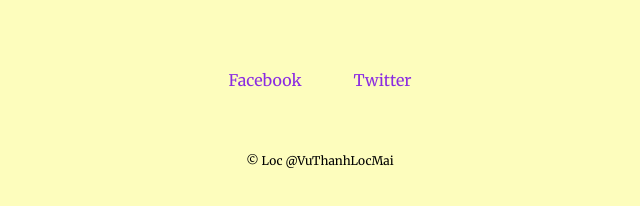
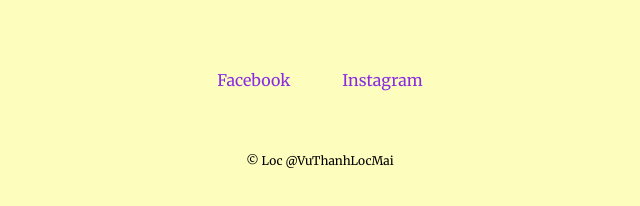
Before and after one commit to sadasiannerd/personal_site, a plain HTML site: page index.html in a window 1280 px wide. Shown: the part 2599-2805 px from the top of the page, 320-960 px from the left. Drawn offline with Linux system fonts and the light colour scheme; a web font is replaced by a local one.

Commit message:
change content

```diff
--- a/index.html
+++ b/index.html
@@ -67,7 +67,7 @@
         <table style = 'margin:auto' cellspacing = '50' >
           <tr>
           <td><a class="footer-link" href="https://www.facebook.com/profile.php?id=100026553281930">Facebook</a></td>
-          <td><a class="footer-link" href="https://www.instagram.com/loc.tvumai/">Twitter</a></tr></td>
+          <td><a class="footer-link" href="https://www.instagram.com/loc.tvumai/">Instagram</a></tr></td>
         </table>
         <p style ='font-size:0.75rem'>© Loc  @VuThanhLocMai</p>
       </div>
```
